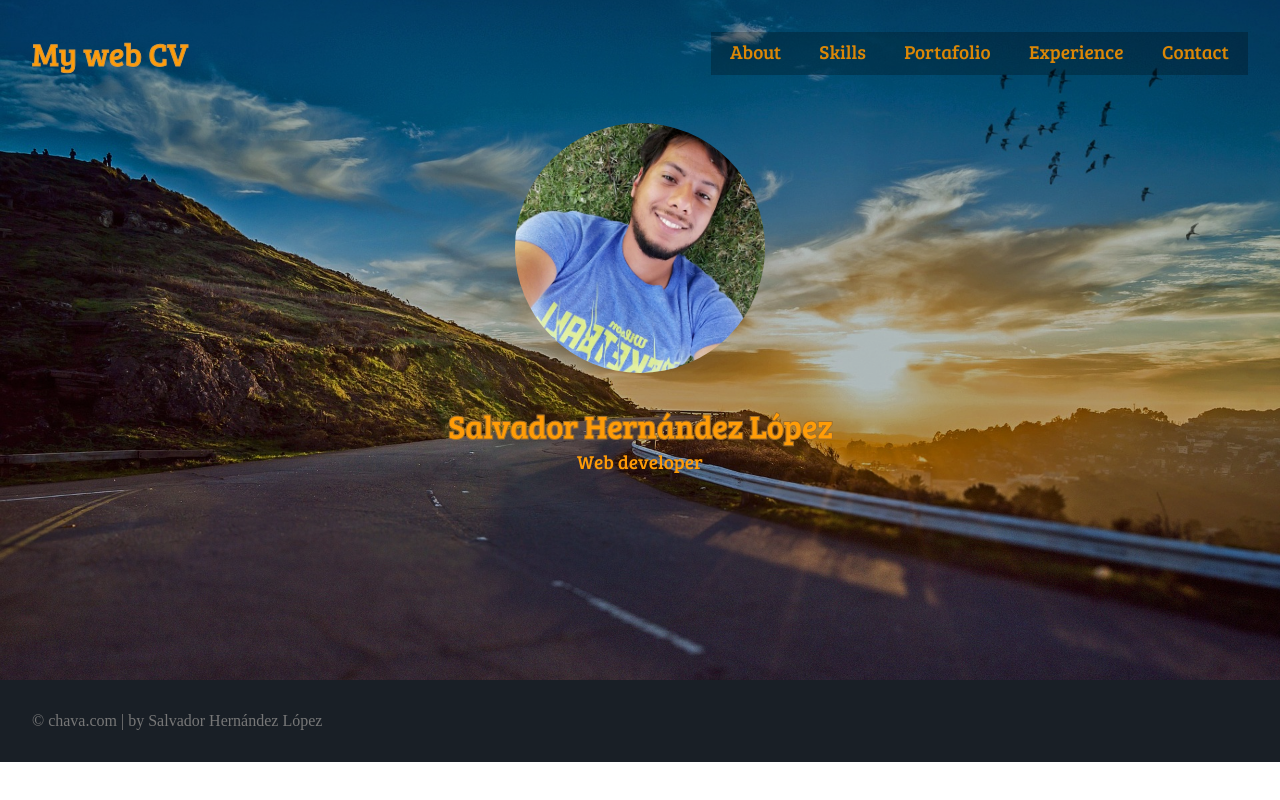
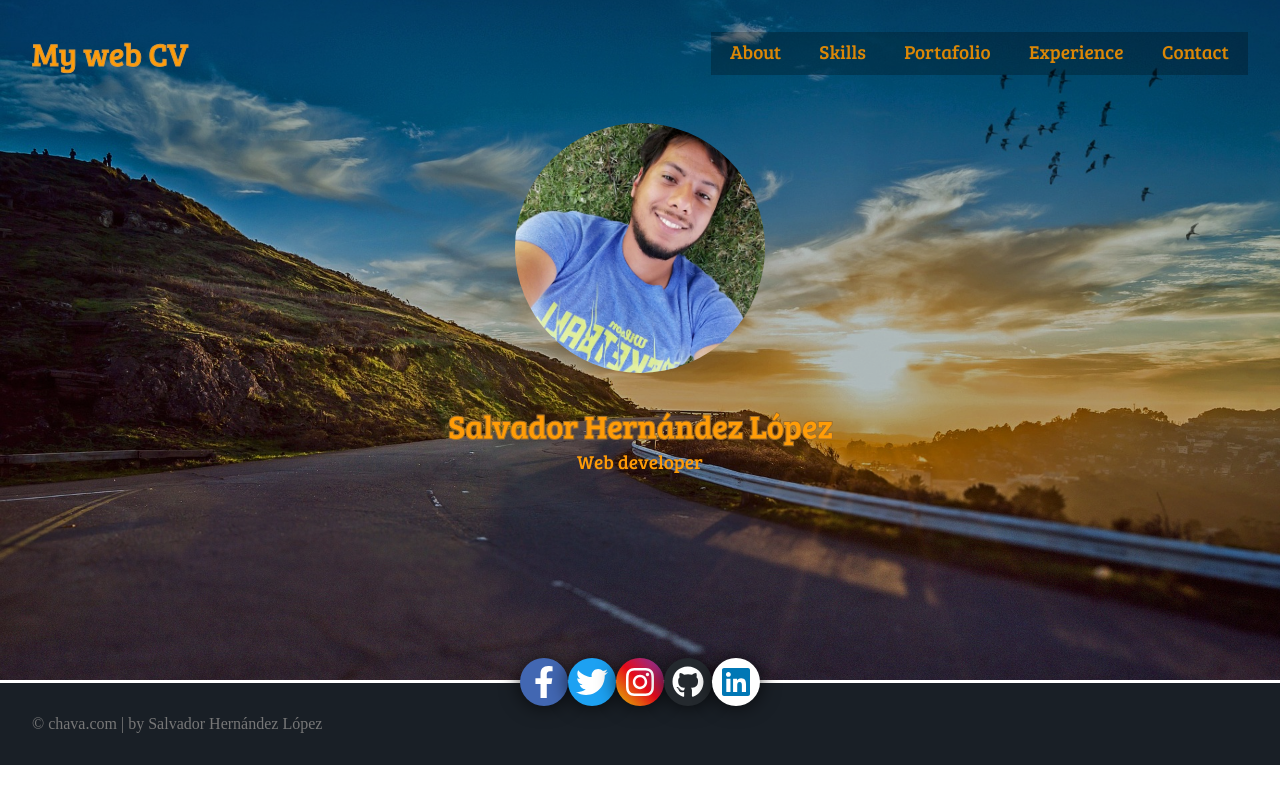
Before and after one commit to ChavaTI/react-portfolio, a React (Create React App) app: page / in a window 1280 px wide. Built offline with nearby package versions, Linux system fonts and the light colour scheme.

Commit message:
add the social network components

```diff
--- a/public/index.html
+++ b/public/index.html
@@ -47,4 +47,5 @@
       To create a production bundle, use `npm run build` or `yarn build`.
     -->
   </body>
+  <script src="https://cdnjs.cloudflare.com/ajax/libs/font-awesome/5.13.1/js/all.min.js"></script>
 </html>
--- a/src/App.js
+++ b/src/App.js
@@ -1,11 +1,13 @@
 import React from 'react';
 import Header from './components/commons/Header';
 import Footer from './components/commons/Footer';
+import SocialNets from './components/SocialNets';
 
 function App() {
   return (
     <div className="container">
        <Header/>
+       <SocialNets/>
        <Footer/>
     </div>
   );
--- /dev/null
+++ b/src/components/SocialNet.jsx
@@ -0,0 +1,18 @@
+import React from 'react';
+
+const SocialNet = ({socialNet}) => {
+
+    const goToPage = () => {
+        let url = new URL(socialNet.url);
+        window.open(url.href , '_blank');
+    }
+
+    return (
+        <div className = {socialNet.cssClass} onClick = {goToPage}>
+            <i className = {socialNet.icon}></i>
+        </div>
+    );
+};
+
+
+export default SocialNet;
--- /dev/null
+++ b/src/components/SocialNets.jsx
@@ -0,0 +1,52 @@
+import React, { useState } from 'react';
+import SocialNet from './SocialNet';
+
+const SocialNets = () => {
+
+    const [socialNetworks, addSocialNetwork] = useState([
+        {
+            name: "Facebook",
+            url: "https://www.facebook.com/ChavaTI",
+            icon: "fab fa-facebook-f",
+            cssClass: "facebook-circle"
+        },
+        {
+            name: "Twitter",
+            url: "https://twitter.com/ChavaTI_",
+            icon: "fab fa-twitter",
+            cssClass: "twitter-circle"
+        },
+        {
+            name: "Instagram",
+            url: "https://www.instagram.com/chavatloz/",
+            icon: "fab fa-instagram",
+            cssClass: "instagram-circle"
+        },
+        {
+            name: "Github",
+            url: "https://github.com/ChavaTI",
+            icon: "fab fa-github",
+            cssClass: "github-circle"
+        },
+        {
+            name: "LinkedIn",
+            url: "https://www.linkedin.com/in/salvador-hernández-lópez-a2ab7315a/",
+            icon: "fab fa-linkedin",
+            cssClass: "linkedin-circle"
+        }
+    ]);
+
+    return (
+    <div className="social-networks">
+
+        {socialNetworks.map(socialNet => (
+            <SocialNet
+                key = {socialNet.name}
+                socialNet = {socialNet}
+            />
+        ))}
+    </div>
+    );
+}
+
+export default SocialNets;
--- a/src/components/commons/Header.jsx
+++ b/src/components/commons/Header.jsx
@@ -2,12 +2,12 @@ import React from 'react';
 
 const Header = () => (
    <header>
-     <div class="header">
+     <div className="header">
        <nav>
-         <div class="nav-title">
+         <div className="nav-title">
            <a href="#">My web CV</a>
          </div>
-         <div class="nav-navigator">
+         <div className="nav-navigator">
           <ul>
             <li><a id="toAbout" href="#">About</a></li>
             <li><a id="toSkills" href="#">Skills</a></li>
@@ -17,10 +17,10 @@ const Header = () => (
           </ul>
          </div>
         </nav>
-        <div class="img-container">
+        <div className="img-container">
           <img src="./assets/img/Yo.png" alt="Salvador Hernández López"/>
         </div>
-        <div class="introduce">
+        <div className="introduce">
           <h1>Salvador Hernández López</h1>
           <p>Web developer</p>
       </div>
```
